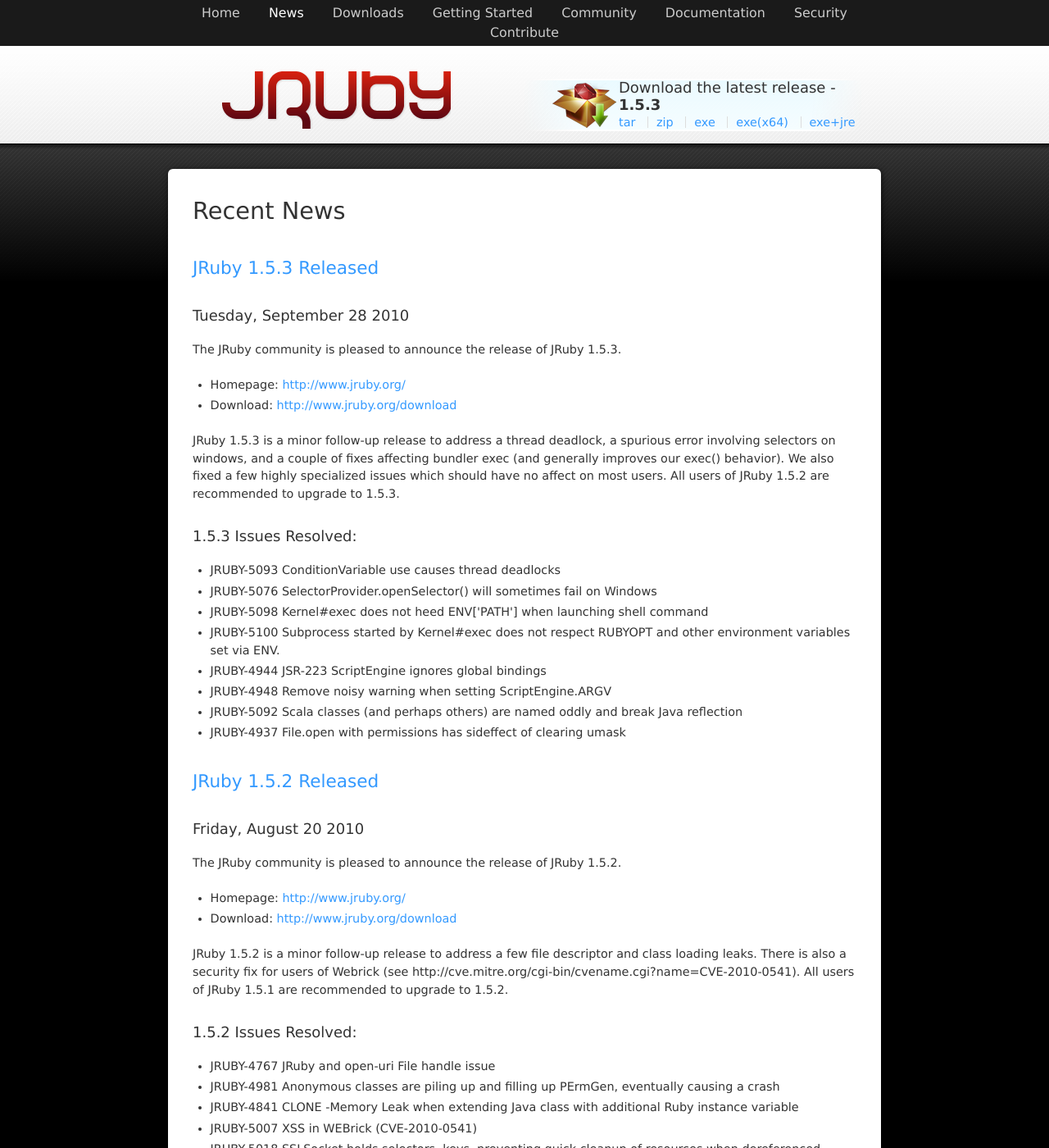
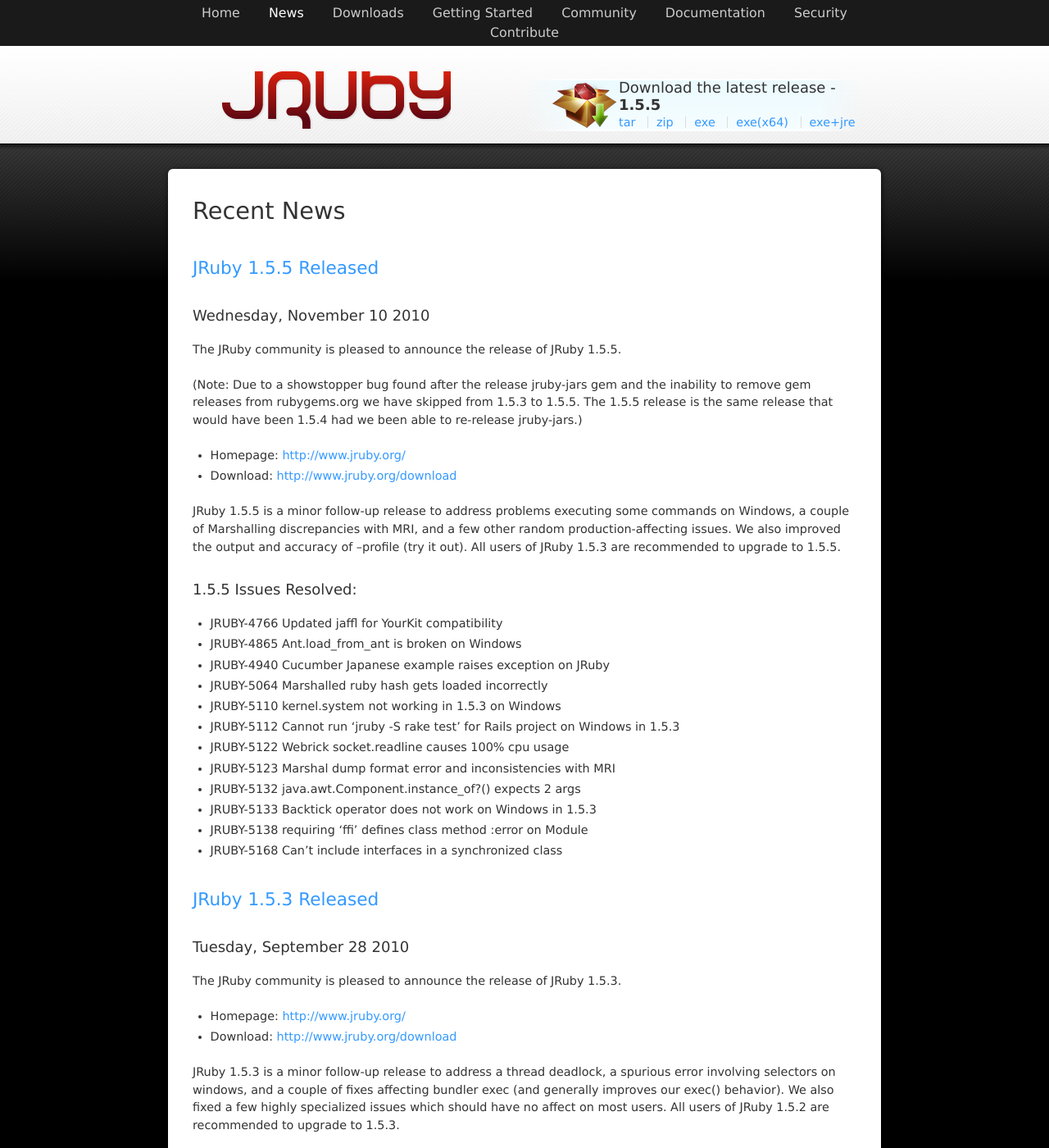
Before and after one commit to towynlin/jruby.github.com, a Jekyll site: the page built from www/news.html, in a window 1280 px wide and 1400 px high. Shown: the whole window at 82% size. Built offline with Jekyll 4.4.1, drawn with Linux system fonts in a browser that asks for light colours; Markdown is read by kramdown in place of the engine named in the settings.

Commit message:
Update for 1.5.5

```diff
--- a/_config.yml
+++ b/_config.yml
@@ -13,13 +13,13 @@
   png_url:    /images/latex
 # JRuby-specific info here; goes into the "site" jekyll variable
 release:
-  url: /2010/09/28/jruby-1-5-3
-  version: 1.5.3
-  tar: http://jruby.org.s3.amazonaws.com/downloads/1.5.3/jruby-bin-1.5.3.tar.gz
-  zip: http://jruby.org.s3.amazonaws.com/downloads/1.5.3/jruby-bin-1.5.3.zip
-  exe: http://jruby.org.s3.amazonaws.com/downloads/1.5.3/jruby_windows_1_5_3.exe
-  exe64: http://jruby.org.s3.amazonaws.com/downloads/1.5.3/jruby_windows_x64_1_5_3.exe
-  exejre: http://jruby.org.s3.amazonaws.com/downloads/1.5.3/jruby_windowsjre_1_5_3.exe
+  url: /2010/11/10/jruby-1-5-5
+  version: 1.5.5
+  tar: http://jruby.org.s3.amazonaws.com/downloads/1.5.5/jruby-bin-1.5.5.tar.gz
+  zip: http://jruby.org.s3.amazonaws.com/downloads/1.5.5/jruby-bin-1.5.5.zip
+  exe: http://jruby.org.s3.amazonaws.com/downloads/1.5.5/jruby_windows_1_5_5.exe
+  exe64: http://jruby.org.s3.amazonaws.com/downloads/1.5.5/jruby_windows_x64_1_5_5.exe
+  exejre: http://jruby.org.s3.amazonaws.com/downloads/1.5.5/jruby_windowsjre_1_5_5.exe
 urls:
   s3: http://jruby.org.s3.amazonaws.com/downloads
   jira: http://jira.codehaus.org/browse/JRUBY
--- /dev/null
+++ b/www/_posts/2010-11-10-jruby-1-5-5.markdown
@@ -0,0 +1,33 @@
+---
+layout: post
+title: JRuby 1.5.5 Released
+---
+The JRuby community is pleased to announce the release of JRuby 1.5.5.
+
+(Note: Due to a showstopper bug found after the release jruby-jars gem and
+the inability to remove gem releases from rubygems.org we have skipped
+from 1.5.3 to 1.5.5.  The 1.5.5 release is the same release that would have
+been 1.5.4 had we been able to re-release jruby-jars.)
+
+- Homepage: [http://www.jruby.org/](http://www.jruby.org/)
+- Download: [http://www.jruby.org/download](http://www.jruby.org/download)
+
+JRuby 1.5.5 is a minor follow-up release to address problems executing
+some commands on Windows, a couple of Marshalling discrepancies with MRI, and
+a few other random production-affecting issues.  We also improved the output
+and accuracy of --profile (try it out).  All users of JRuby 1.5.3 are
+recommended to upgrade to 1.5.5.
+
+### 1.5.5 Issues Resolved:
+- JRUBY-4766 Updated jaffl for YourKit compatibility
+- JRUBY-4865 Ant.load_from_ant is broken on Windows
+- JRUBY-4940 Cucumber Japanese example raises exception on JRuby
+- JRUBY-5064 Marshalled ruby hash gets loaded incorrectly
+- JRUBY-5110 kernel.system not working in 1.5.3 on Windows
+- JRUBY-5112 Cannot run 'jruby -S rake test' for Rails project on Windows in 1.5.3
+- JRUBY-5122 Webrick socket.readline causes 100% cpu usage
+- JRUBY-5123 Marshal dump format error and inconsistencies with MRI
+- JRUBY-5132 java.awt.Component.instance_of?() expects 2 args
+- JRUBY-5133 Backtick operator does not work on Windows in 1.5.3
+- JRUBY-5138 requiring 'ffi' defines class method :error on Module
+- JRUBY-5168 Can't include interfaces in a synchronized class
```
Also changed, not shown: www/download.html (+18 -18 lines).
